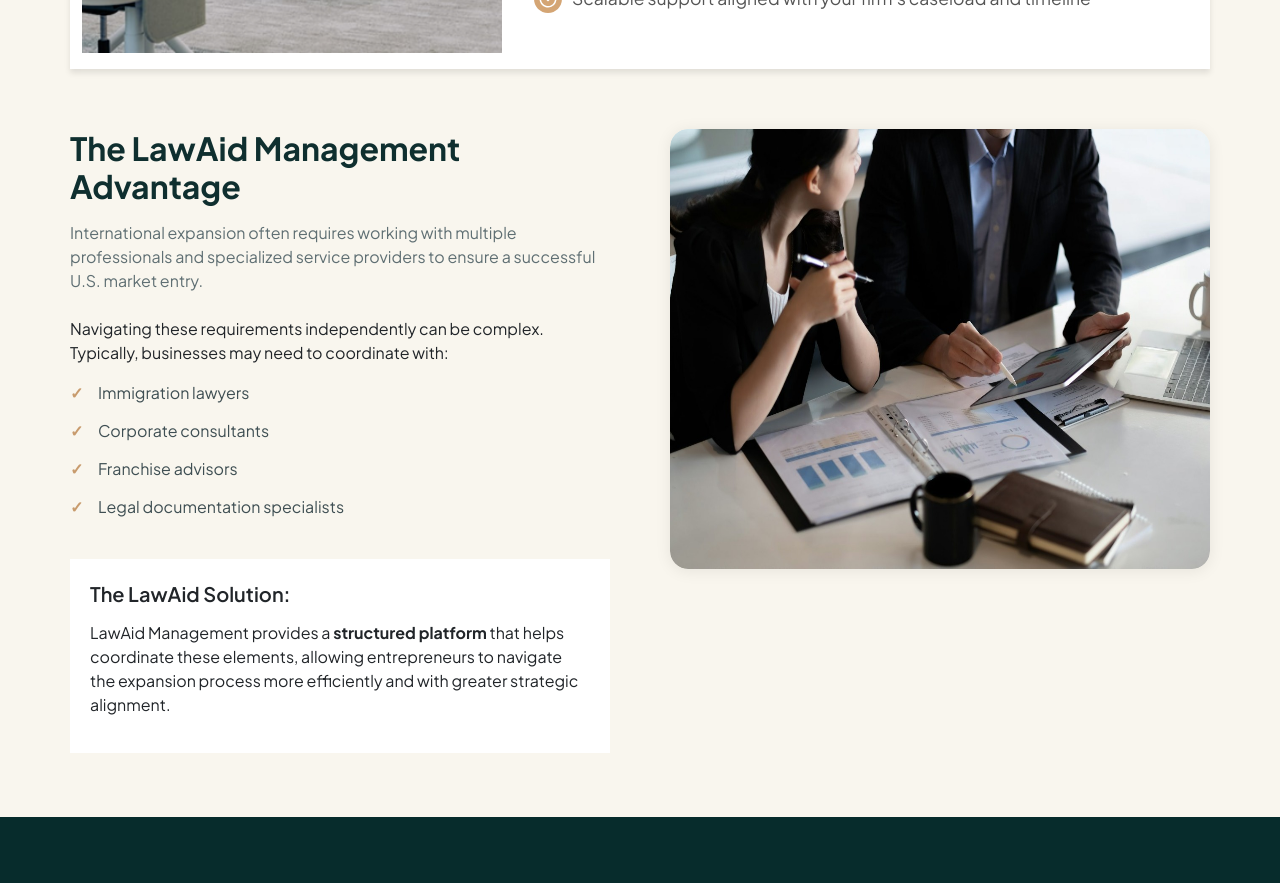
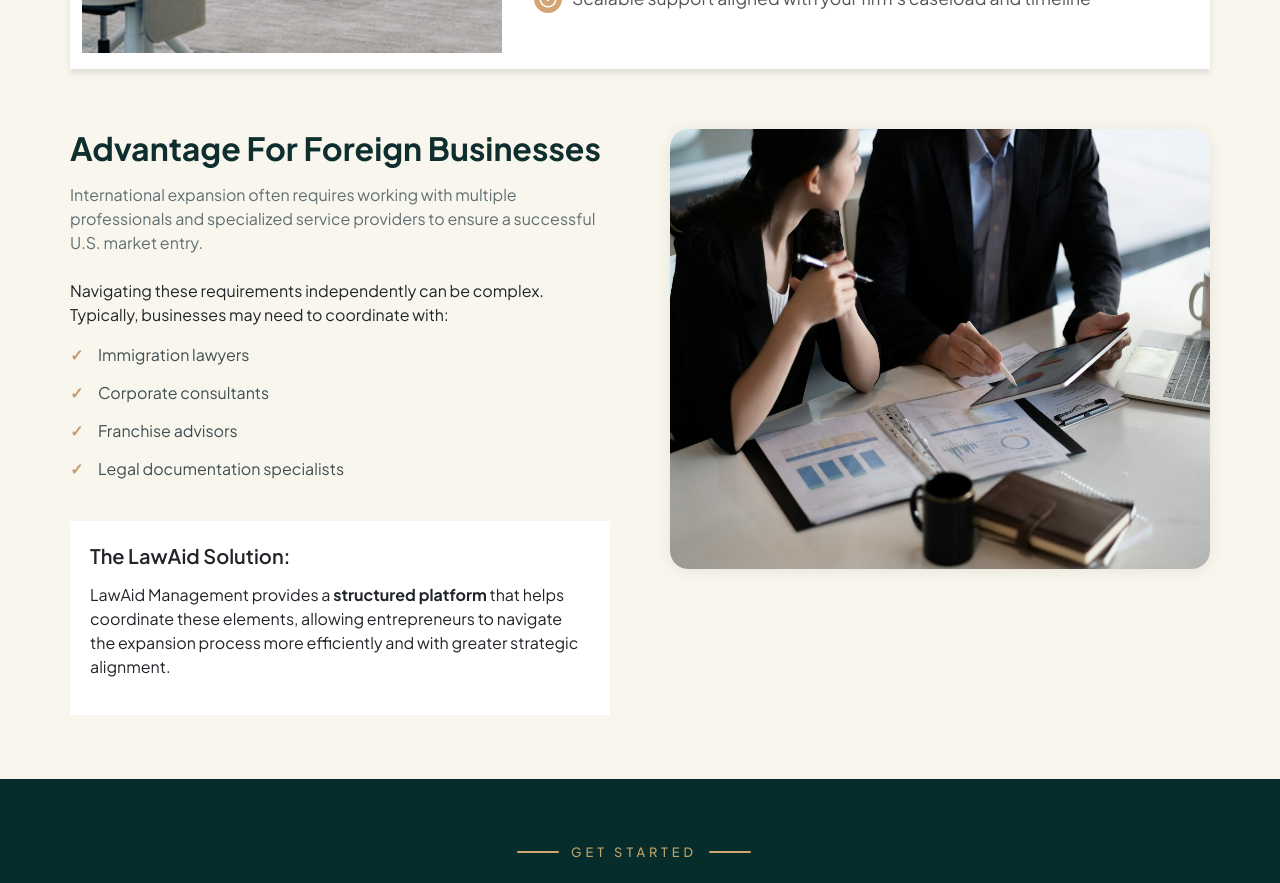
Before and after one commit to ahsansajid25324/Law-Aid, a React (Vite) app: page / in a window 1280 px wide. Shown: the part 5820-6703 px from the top of the page. Built offline with nearby package versions, Linux system fonts and the light colour scheme.

Commit message:
add content

```diff
--- a/src/components/pages/AdvantageSection.tsx
+++ b/src/components/pages/AdvantageSection.tsx
@@ -152,7 +152,7 @@
       <div className="container px-0 imm-support-grid">
         {/* LEFT CONTENT */}
         <div className="imm-support-text">
-          <h3>The LawAid Management Advantage</h3>
+          <h3>Advantage For Foreign Businesses</h3>
 
           <p className="intro-text">
             International expansion often requires working with multiple
```
